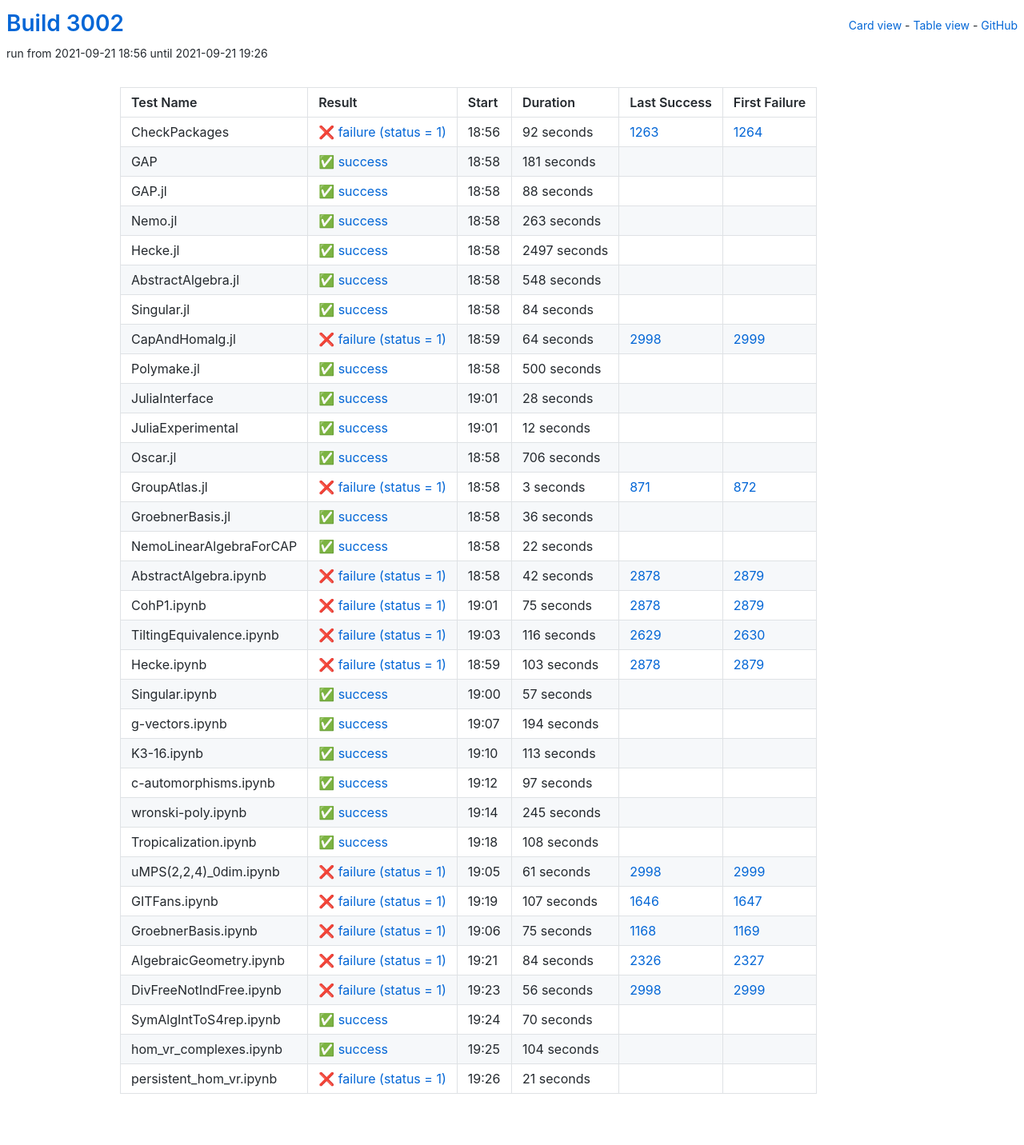
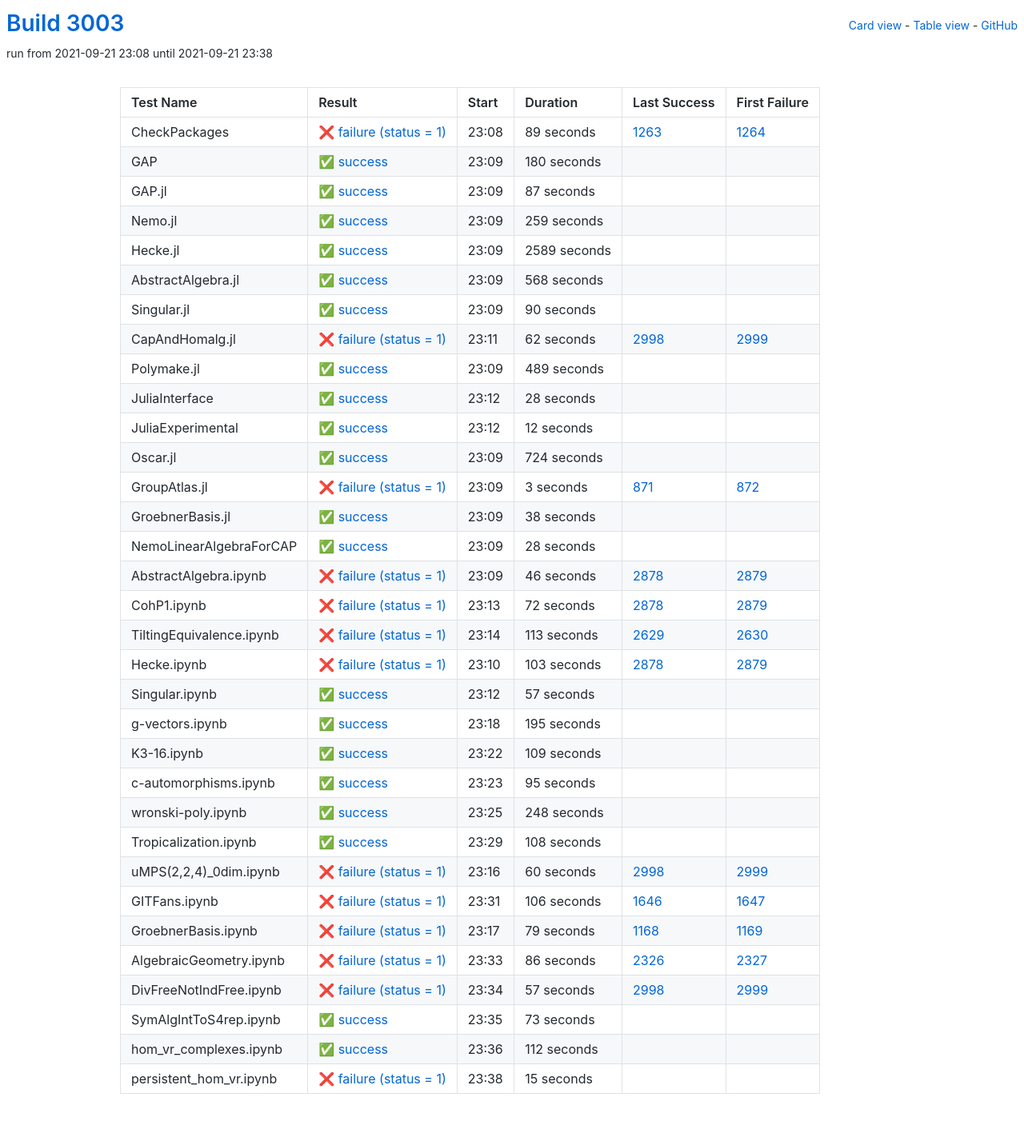
Before and after one commit to oscar-system/oscar-ci-status-stable, a Jekyll site: the page built from table.html, in a window 1280 px wide. Shown: the whole page at 80% size. Built offline with Jekyll 4.4.1, drawn with Linux system fonts in a browser that asks for light colours.

Commit message:
Build #3003

```diff
--- a/_data/ci.yml
+++ b/_data/ci.yml
@@ -1,6 +1,6 @@
 ---
-build: 3002
-build_url: https://oscarci.mathematik.uni-kl.de/job/oscar-stable/3002/
+build: 3003
+build_url: https://oscarci.mathematik.uni-kl.de/job/oscar-stable/3003/
 job: oscar-stable
 organization: oscar-system
 repo: oscar-ci-status-stable
@@ -8,116 +8,116 @@ repourl: https://github.com/oscar-system/oscar-ci-status-stable
 tests:
 - name: CheckPackages
   id: checkpackages
-  log: https://oscarci.mathematik.uni-kl.de/job/oscar-stable/3002/artifact/logs/build-3002/CheckPackages.log
-  start: 2021-09-21 18:56
+  log: https://oscarci.mathematik.uni-kl.de/job/oscar-stable/3003/artifact/logs/build-3003/CheckPackages.log
+  start: 2021-09-21 23:08
   success: false
   exitcode: 1
   status: failure
-  duration: 92
+  duration: 89
   last_success: 1263
   last_success_url: https://oscarci.mathematik.uni-kl.de/job/oscar-stable/1263/
   first_failure: 1264
   first_failure_url: https://oscarci.mathematik.uni-kl.de/job/oscar-stable/1264/
 - name: GAP
   id: gap
-  log: https://oscarci.mathematik.uni-kl.de/job/oscar-stable/3002/artifact/logs/build-3002/GAP.log
-  start: 2021-09-21 18:58
+  log: https://oscarci.mathematik.uni-kl.de/job/oscar-stable/3003/artifact/logs/build-3003/GAP.log
+  start: 2021-09-21 23:09
   success: true
   exitcode: 0
   status: success
-  duration: 181
+  duration: 180
   last_success: false
   last_success_url:
   first_failure: false
   first_failure_url:
 - name: GAP.jl
   id: gap-jl
-  log: https://oscarci.mathematik.uni-kl.de/job/oscar-stable/3002/artifact/logs/build-3002/GAP.jl.log
-  start: 2021-09-21 18:58
+  log: https://oscarci.mathematik.uni-kl.de/job/oscar-stable/3003/artifact/logs/build-3003/GAP.jl.log
+  start: 2021-09-21 23:09
   success: true
   exitcode: 0
   status: success
-  duration: 88
+  duration: 87
   last_success: false
   last_success_url:
   first_failure: false
   first_failure_url:
 - name: Nemo.jl
   id: nemo-jl
-  log: https://oscarci.mathematik.uni-kl.de/job/oscar-stable/3002/artifact/logs/build-3002/Nemo.jl.log
-  start: 2021-09-21 18:58
+  log: https://oscarci.mathematik.uni-kl.de/job/oscar-stable/3003/artifact/logs/build-3003/Nemo.jl.log
+  start: 2021-09-21 23:09
   success: true
   exitcode: 0
   status: success
-  duration: 263
+  duration: 259
   last_success: false
   last_success_url:
   first_failure: false
   first_failure_url:
 - name: Hecke.jl
   id: hecke-jl
-  log: https://oscarci.mathematik.uni-kl.de/job/oscar-stable/3002/artifact/logs/build-3002/Hecke.jl.log
-  start: 2021-09-21 18:58
+  log: https://oscarci.mathematik.uni-kl.de/job/oscar-stable/3003/artifact/logs/build-3003/Hecke.jl.log
+  start: 2021-09-21 23:09
   success: true
   exitcode: 0
   status: success
-  duration: 2497
+  duration: 2589
   last_success: false
   last_success_url:
   first_failure: false
   first_failure_url:
 - name: AbstractAlgebra.jl
   id: abstractalgebra-jl
-  log: https://oscarci.mathematik.uni-kl.de/job/oscar-stable/3002/artifact/logs/build-3002/AbstractAlgebra.jl.log
-  start: 2021-09-21 18:58
+  log: https://oscarci.mathematik.uni-kl.de/job/oscar-stable/3003/artifact/logs/build-3003/AbstractAlgebra.jl.log
+  start: 2021-09-21 23:09
   success: true
   exitcode: 0
   status: success
-  duration: 548
+  duration: 568
   last_success: false
   last_success_url:
   first_failure: false
   first_failure_url:
 - name: Singular.jl
   id: singular-jl
-  log: https://oscarci.mathematik.uni-kl.de/job/oscar-stable/3002/artifact/logs/build-3002/Singular.jl.log
-  start: 2021-09-21 18:58
+  log: https://oscarci.mathematik.uni-kl.de/job/oscar-stable/3003/artifact/logs/build-3003/Singular.jl.log
+  start: 2021-09-21 23:09
   success: true
   exitcode: 0
   status: success
-  duration: 84
+  duration: 90
   last_success: false
   last_success_url:
   first_failure: false
   first_failure_url:
 - name: CapAndHomalg.jl
   id: capandhomalg-jl
-  log: https://oscarci.mathematik.uni-kl.de/job/oscar-stable/3002/artifact/logs/build-3002/CapAndHomalg.jl.log
-  start: 2021-09-21 18:59
+  log: https://oscarci.mathematik.uni-kl.de/job/oscar-stable/3003/artifact/logs/build-3003/CapAndHomalg.jl.log
+  start: 2021-09-21 23:11
   success: false
   exitcode: 1
   status: failure
-  duration: 64
+  duration: 62
   last_success: 2998
   last_success_url: https://oscarci.mathematik.uni-kl.de/job/oscar-stable/2998/
   first_failure: 2999
   first_failure_url: https://oscarci.mathematik.uni-kl.de/job/oscar-stable/2999/
 - name: Polymake.jl
   id: polymake-jl
-  log: https://oscarci.mathematik.uni-kl.de/job/oscar-stable/3002/artifact/logs/build-3002/Polymake.jl.log
-  start: 2021-09-21 18:58
+  log: https://oscarci.mathematik.uni-kl.de/job/oscar-stable/3003/artifact/logs/build-3003/Polymake.jl.log
+  start: 2021-09-21 23:09
   success: true
   exitcode: 0
   status: success
-  duration: 500
+  duration: 489
   last_success: false
   last_success_url:
   first_failure: false
   first_failure_url:
 - name: JuliaInterface
   id: juliainterface
-  log: https://oscarci.mathematik.uni-kl.de/job/oscar-stable/3002/artifact/logs/build-3002/JuliaInterface.log
-  start: 2021-09-21 19:01
+  log: https://oscarci.mathematik.uni-kl.de/job/oscar-stable/3003/artifact/logs/build-3003/JuliaInterface.log
+  start: 2021-09-21 23:12
   success: true
   exitcode: 0
   status: success
@@ -128,8 +128,8 @@ tests:
   first_failure_url:
 - name: JuliaExperimental
   id: juliaexperimental
-  log: https://oscarci.mathematik.uni-kl.de/job/oscar-stable/3002/artifact/logs/build-3002/JuliaExperimental.log
-  start: 2021-09-21 19:01
+  log: https://oscarci.mathematik.uni-kl.de/job/oscar-stable/3003/artifact/logs/build-3003/JuliaExperimental.log
+  start: 2021-09-21 23:12
   success: true
   exitcode: 0
   status: success
@@ -140,20 +140,20 @@ tests:
   first_failure_url:
 - name: Oscar.jl
   id: oscar-jl
-  log: https://oscarci.mathematik.uni-kl.de/job/oscar-stable/3002/artifact/logs/build-3002/Oscar.jl.log
-  start: 2021-09-21 18:58
+  log: https://oscarci.mathematik.uni-kl.de/job/oscar-stable/3003/artifact/logs/build-3003/Oscar.jl.log
+  start: 2021-09-21 23:09
   success: true
   exitcode: 0
   status: success
-  duration: 706
+  duration: 724
   last_success: false
   last_success_url:
   first_failure: false
   first_failure_url:
 - name: GroupAtlas.jl
   id: groupatlas-jl
-  log: https://oscarci.mathematik.uni-kl.de/job/oscar-stable/3002/artifact/logs/build-3002/GroupAtlas.jl.log
-  start: 2021-09-21 18:58
+  log: https://oscarci.mathematik.uni-kl.de/job/oscar-stable/3003/artifact/logs/build-3003/GroupAtlas.jl.log
+  start: 2021-09-21 23:09
   success: false
   exitcode: 1
   status: failure
@@ -164,68 +164,68 @@ tests:
   first_failure_url: https://oscarci.mathematik.uni-kl.de/job/oscar-stable/872/
 - name: GroebnerBasis.jl
   id: groebnerbasis-jl
-  log: https://oscarci.mathematik.uni-kl.de/job/oscar-stable/3002/artifact/logs/build-3002/GroebnerBasis.jl.log
-  start: 2021-09-21 18:58
+  log: https://oscarci.mathematik.uni-kl.de/job/oscar-stable/3003/artifact/logs/build-3003/GroebnerBasis.jl.log
+  start: 2021-09-21 23:09
   success: true
   exitcode: 0
   status: success
-  duration: 36
+  duration: 38
   last_success: false
   last_success_url:
   first_failure: false
   first_failure_url:
 - name: NemoLinearAlgebraForCAP
   id: nemolinearalgebraforcap
-  log: https://oscarci.mathematik.uni-kl.de/job/oscar-stable/3002/artifact/logs/build-3002/NemoLinearAlgebraForCAP.log
-  start: 2021-09-21 18:58
+  log: https://oscarci.mathematik.uni-kl.de/job/oscar-stable/3003/artifact/logs/build-3003/NemoLinearAlgebraForCAP.log
+  start: 2021-09-21 23:09
   success: true
   exitcode: 0
   status: success
-  duration: 22
+  duration: 28
   last_success: false
   last_success_url:
   first_failure: false
   first_failure_url:
 - name: AbstractAlgebra.ipynb
   id: abstractalgebra-ipynb
-  log: https://oscarci.mathematik.uni-kl.de/job/oscar-stable/3002/artifact/logs/build-3002/AbstractAlgebra.ipynb.log
-  start: 2021-09-21 18:58
+  log: https://oscarci.mathematik.uni-kl.de/job/oscar-stable/3003/artifact/logs/build-3003/AbstractAlgebra.ipynb.log
+  start: 2021-09-21 23:09
   success: false
   exitcode: 1
   status: failure
-  duration: 42
+  duration: 46
   last_success: 2878
   last_success_url: https://oscarci.mathematik.uni-kl.de/job/oscar-stable/2878/
   first_failure: 2879
   first_failure_url: https://oscarci.mathematik.uni-kl.de/job/oscar-stable/2879/
 - name: CohP1.ipynb
   id: cohp1-ipynb
-  log: https://oscarci.mathematik.uni-kl.de/job/oscar-stable/3002/artifact/logs/build-3002/CohP1.ipynb.log
-  start: 2021-09-21 19:01
+  log: https://oscarci.mathematik.uni-kl.de/job/oscar-stable/3003/artifact/logs/build-3003/CohP1.ipynb.log
+  start: 2021-09-21 23:13
   success: false
   exitcode: 1
   status: failure
-  duration: 75
+  duration: 72
   last_success: 2878
   last_success_url: https://oscarci.mathematik.uni-kl.de/job/oscar-stable/2878/
   first_failure: 2879
   first_failure_url: https://oscarci.mathematik.uni-kl.de/job/oscar-stable/2879/
 - name: TiltingEquivalence.ipynb
   id: tiltingequivalence-ipynb
-  log: https://oscarci.mathematik.uni-kl.de/job/oscar-stable/3002/artifact/logs/build-3002/TiltingEquivalence.ipynb.log
-  start: 2021-09-21 19:03
+  log: https://oscarci.mathematik.uni-kl.de/job/oscar-stable/3003/artifact/logs/build-3003/TiltingEquivalence.ipynb.log
+  start: 2021-09-21 23:14
   success: false
   exitcode: 1
   status: failure
-  duration: 116
+  duration: 113
   last_success: 2629
   last_success_url: https://oscarci.mathematik.uni-kl.de/job/oscar-stable/2629/
   first_failure: 2630
   first_failure_url: https://oscarci.mathematik.uni-kl.de/job/oscar-stable/2630/
 - name: Hecke.ipynb
   id: hecke-ipynb
-  log: https://oscarci.mathematik.uni-kl.de/job/oscar-stable/3002/artifact/logs/build-3002/Hecke.ipynb.log
-  start: 2021-09-21 18:59
+  log: https://oscarci.mathematik.uni-kl.de/job/oscar-stable/3003/artifact/logs/build-3003/Hecke.ipynb.log
+  start: 2021-09-21 23:10
   success: false
   exitcode: 1
   status: failure
@@ -236,8 +236,8 @@ tests:
   first_failure_url: https://oscarci.mathematik.uni-kl.de/job/oscar-stable/2879/
 - name: Singular.ipynb
   id: singular-ipynb
-  log: https://oscarci.mathematik.uni-kl.de/job/oscar-stable/3002/artifact/logs/build-3002/Singular.ipynb.log
-  start: 2021-09-21 19:00
+  log: https://oscarci.mathematik.uni-kl.de/job/oscar-stable/3003/artifact/logs/build-3003/Singular.ipynb.log
+  start: 2021-09-21 23:12
   success: true
   exitcode: 0
   status: success
@@ -248,56 +248,56 @@ tests:
   first_failure_url:
 - name: g-vectors.ipynb
   id: g-vectors-ipynb
-  log: https://oscarci.mathematik.uni-kl.de/job/oscar-stable/3002/artifact/logs/build-3002/g-vectors.ipynb.log
-  start: 2021-09-21 19:07
+  log: https://oscarci.mathematik.uni-kl.de/job/oscar-stable/3003/artifact/logs/build-3003/g-vectors.ipynb.log
+  start: 2021-09-21 23:18
   success: true
   exitcode: 0
   status: success
-  duration: 194
+  duration: 195
   last_success: false
   last_success_url:
   first_failure: false
   first_failure_url:
 - name: K3-16.ipynb
   id: k3-16-ipynb
-  log: https://oscarci.mathematik.uni-kl.de/job/oscar-stable/3002/artifact/logs/build-3002/K3-16.ipynb.log
-  start: 2021-09-21 19:10
+  log: https://oscarci.mathematik.uni-kl.de/job/oscar-stable/3003/artifact/logs/build-3003/K3-16.ipynb.log
+  start: 2021-09-21 23:22
   success: true
   exitcode: 0
   status: success
-  duration: 113
+  duration: 109
   last_success: false
   last_success_url:
   first_failure: false
   first_failure_url:
 - name: c-automorphisms.ipynb
   id: c-automorphisms-ipynb
-  log: https://oscarci.mathematik.uni-kl.de/job/oscar-stable/3002/artifact/logs/build-3002/c-automorphisms.ipynb.log
-  start: 2021-09-21 19:12
+  log: https://oscarci.mathematik.uni-kl.de/job/oscar-stable/3003/artifact/logs/build-3003/c-automorphisms.ipynb.log
+  start: 2021-09-21 23:23
   success: true
   exitcode: 0
   status: success
-  duration: 97
+  duration: 95
   last_success: false
   last_success_url:
   first_failure: false
   first_failure_url:
 - name: wronski-poly.ipynb
   id: wronski-poly-ipynb
-  log: https://oscarci.mathematik.uni-kl.de/job/oscar-stable/3002/artifact/logs/build-3002/wronski-poly.ipynb.log
-  start: 2021-09-21 19:14
+  log: https://oscarci.mathematik.uni-kl.de/job/oscar-stable/3003/artifact/logs/build-3003/wronski-poly.ipynb.log
+  start: 2021-09-21 23:25
   success: true
   exitcode: 0
   status: success
-  duration: 245
+  duration: 248
   last_success: false
   last_success_url:
   first_failure: false
   first_failure_url:
 - name: Tropicalization.ipynb
   id: tropicalization-ipynb
-  log: https://oscarci.mathematik.uni-kl.de/job/oscar-stable/3002/artifact/logs/build-3002/Tropicalization.ipynb.log
-  start: 2021-09-21 19:18
+  log: https://oscarci.mathematik.uni-kl.de/job/oscar-stable/3003/artifact/logs/build-3003/Tropicalization.ipynb.log
+  start: 2021-09-21 23:29
   success: true
   exitcode: 0
   status: success
@@ -308,96 +308,96 @@ tests:
   first_failure_url:
 - name: uMPS(2,2,4)_0dim.ipynb
   id: umps-2-2-4-0dim-ipynb
-  log: https://oscarci.mathematik.uni-kl.de/job/oscar-stable/3002/artifact/logs/build-3002/uMPS-2-2-4-_0dim.ipynb.log
-  start: 2021-09-21 19:05
+  log: https://oscarci.mathematik.uni-kl.de/job/oscar-stable/3003/artifact/logs/build-3003/uMPS-2-2-4-_0dim.ipynb.log
+  start: 2021-09-21 23:16
   success: false
   exitcode: 1
   status: failure
-  duration: 61
+  duration: 60
   last_success: 2998
   last_success_url: https://oscarci.mathematik.uni-kl.de/job/oscar-stable/2998/
   first_failure: 2999
   first_failure_url: https://oscarci.mathematik.uni-kl.de/job/oscar-stable/2999/
 - name: GITFans.ipynb
   id: gitfans-ipynb
-  log: https://oscarci.mathematik.uni-kl.de/job/oscar-stable/3002/artifact/logs/build-3002/GITFans.ipynb.log
-  start: 2021-09-21 19:19
+  log: https://oscarci.mathematik.uni-kl.de/job/oscar-stable/3003/artifact/logs/build-3003/GITFans.ipynb.log
+  start: 2021-09-21 23:31
   success: false
   exitcode: 1
   status: failure
-  duration: 107
+  duration: 106
   last_success: 1646
   last_success_url: https://oscarci.mathematik.uni-kl.de/job/oscar-stable/1646/
   first_failure: 1647
   first_failure_url: https://oscarci.mathematik.uni-kl.de/job/oscar-stable/1647/
 - name: GroebnerBasis.ipynb
   id: groebnerbasis-ipynb
-  log: https://oscarci.mathematik.uni-kl.de/job/oscar-stable/3002/artifact/logs/build-3002/GroebnerBasis.ipynb.log
-  start: 2021-09-21 19:06
+  log: https://oscarci.mathematik.uni-kl.de/job/oscar-stable/3003/artifact/logs/build-3003/GroebnerBasis.ipynb.log
+  start: 2021-09-21 23:17
   success: false
   exitcode: 1
   status: failure
-  duration: 75
+  duration: 79
   last_success: 1168
   last_success_url: https://oscarci.mathematik.uni-kl.de/job/oscar-stable/1168/
   first_failure: 1169
   first_failure_url: https://oscarci.mathematik.uni-kl.de/job/oscar-stable/1169/
 - name: AlgebraicGeometry.ipynb
   id: algebraicgeometry-ipynb
-  log: https://oscarci.mathematik.uni-kl.de/job/oscar-stable/3002/artifact/logs/build-3002/AlgebraicGeometry.ipynb.log
-  start: 2021-09-21 19:21
+  log: https://oscarci.mathematik.uni-kl.de/job/oscar-stable/3003/artifact/logs/build-3003/AlgebraicGeometry.ipynb.log
+  start: 2021-09-21 23:33
   success: false
   exitcode: 1
   status: failure
-  duration: 84
+  duration: 86
   last_success: 2326
   last_success_url: https://oscarci.mathematik.uni-kl.de/job/oscar-stable/2326/
   first_failure: 2327
   first_failure_url: https://oscarci.mathematik.uni-kl.de/job/oscar-stable/2327/
 - name: DivFreeNotIndFree.ipynb
   id: divfreenotindfree-ipynb
-  log: https://oscarci.mathematik.uni-kl.de/job/oscar-stable/3002/artifact/logs/build-3002/DivFreeNotIndFree.ipynb.log
-  start: 2021-09-21 19:23
+  log: https://oscarci.mathematik.uni-kl.de/job/oscar-stable/3003/artifact/logs/build-3003/DivFreeNotIndFree.ipynb.log
+  start: 2021-09-21 23:34
   success: false
   exitcode: 1
   status: failure
-  duration: 56
+  duration: 57
   last_success: 2998
   last_success_url: https://oscarci.mathematik.uni-kl.de/job/oscar-stable/2998/
   first_failure: 2999
   first_failure_url: https://oscarci.mathematik.uni-kl.de/job/oscar-stable/2999/
 - name: SymAlgIntToS4rep.ipynb
   id: symalginttos4rep-ipynb
-  log: https://oscarci.mathematik.uni-kl.de/job/oscar-stable/3002/artifact/logs/build-3002/SymAlgIntToS4rep.ipynb.log
-  start: 2021-09-21 19:24
+  log: https://oscarci.mathematik.uni-kl.de/job/oscar-stable/3003/artifact/logs/build-3003/SymAlgIntToS4rep.ipynb.log
+  start: 2021-09-21 23:35
   success: true
   exitcode: 0
   status: success
-  duration: 70
+  duration: 73
   last_success: false
   last_success_url:
   first_failure: false
   first_failure_url:
 - name: hom_vr_complexes.ipynb
   id: hom-vr-complexes-ipynb
-  log: https://oscarci.mathematik.uni-kl.de/job/oscar-stable/3002/artifact/logs/build-3002/hom_vr_complexes.ipynb.log
-  start: 2021-09-21 19:25
+  log: https://oscarci.mathematik.uni-kl.de/job/oscar-stable/3003/artifact/logs/build-3003/hom_vr_complexes.ipynb.log
+  start: 2021-09-21 23:36
   success: true
   exitcode: 0
   status: success
-  duration: 104
+  duration: 112
   last_success: false
   last_success_url:
   first_failure: false
   first_failure_url:
 - name: persistent_hom_vr.ipynb
   id: persistent-hom-vr-ipynb
-  log: https://oscarci.mathematik.uni-kl.de/job/oscar-stable/3002/artifact/logs/build-3002/persistent_hom_vr.ipynb.log
-  start: 2021-09-21 19:26
+  log: https://oscarci.mathematik.uni-kl.de/job/oscar-stable/3003/artifact/logs/build-3003/persistent_hom_vr.ipynb.log
+  start: 2021-09-21 23:38
   success: false
   exitcode: 1
   status: failure
-  duration: 21
+  duration: 15
   last_success: false
   last_success_url:
   first_failure: false
```
Also changed, not shown: README.md.
